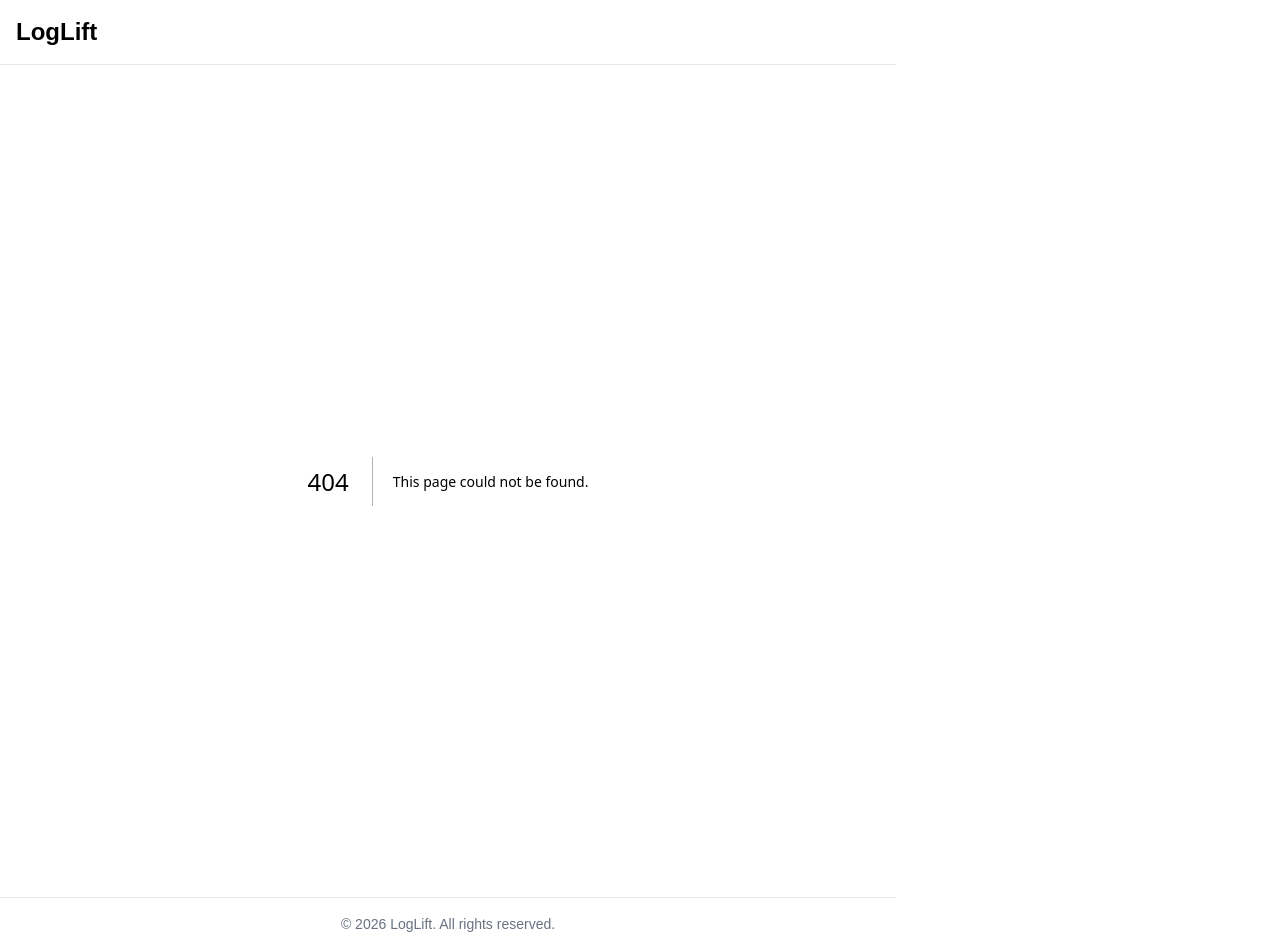
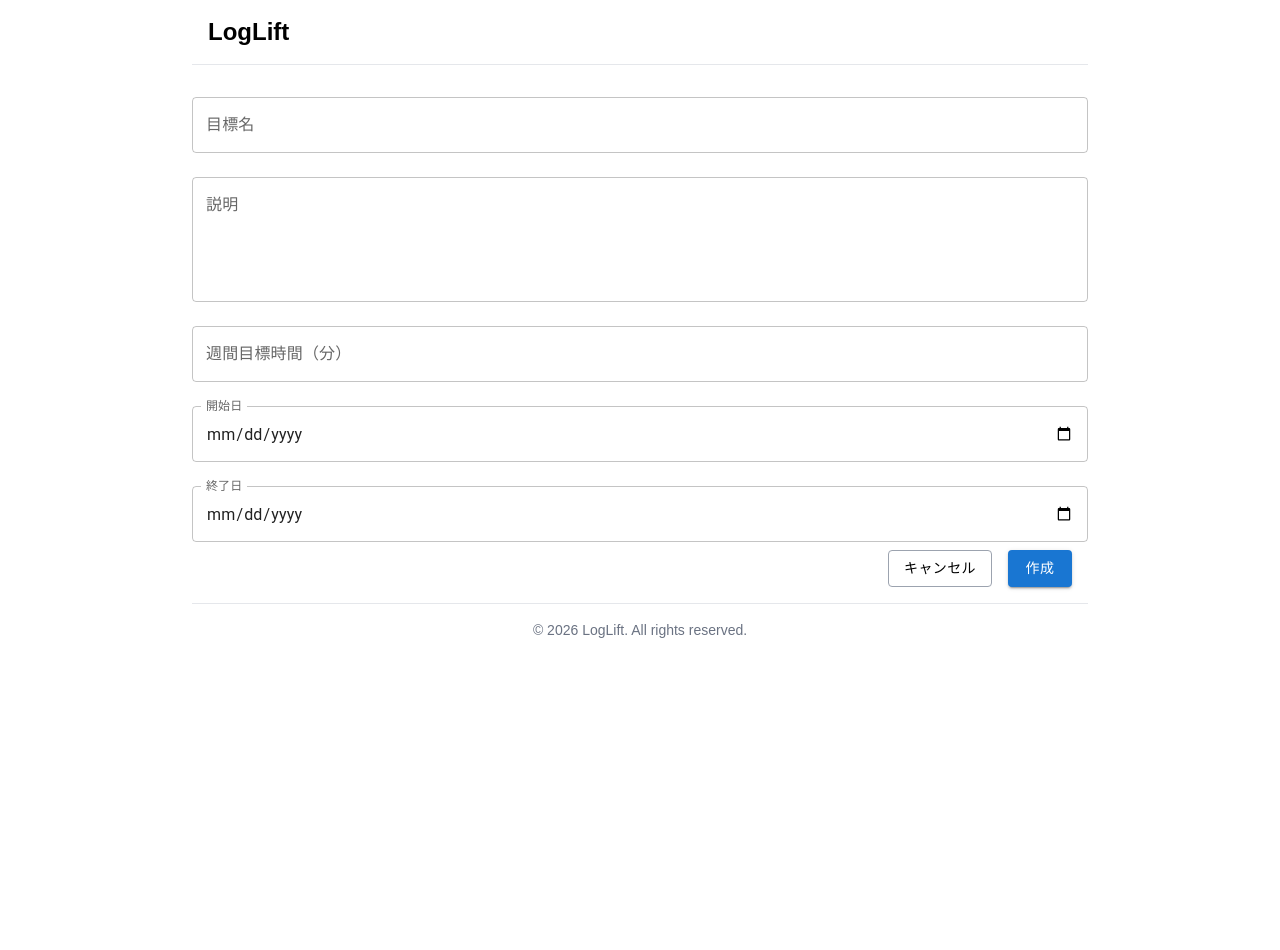
Before and after one commit to likapantrip/log-lift, a Next.js app in the folder frontend/: page /goals/create in a window 1280 px wide. Before the commit this address had no page. After the commit the page ends 800 px from the top, so only its background shows below. Built offline with nearby package versions, Linux system fonts and the light colour scheme.

Commit message:
目標作成画面を作成

```diff
--- /dev/null
+++ b/frontend/app/goals/create/page.tsx
@@ -0,0 +1,28 @@
+import {
+  Box,
+  Button,
+  TextField,
+} from '@mui/material';
+import { ButtonColors } from '@/types/colorStyles';
+
+export default function CreateGoal() {
+  return (
+    <div>
+      <Box>
+        <TextField label="目標名" fullWidth margin="normal" />
+        <TextField label="説明" fullWidth margin="normal" multiline rows={4} />
+        <TextField label="週間目標時間（分）" fullWidth margin="normal" type="number" />
+        <TextField label="開始日" fullWidth margin="normal" type="date" slotProps={{ inputLabel: { shrink: true } }} />
+        <TextField label="終了日" fullWidth margin="normal" type="date" slotProps={{ inputLabel: { shrink: true } }} />
+      </Box>
+      <Box className='flex justify-end gap-4 px-4'>
+        <Button variant="outlined" sx={ButtonColors.GrayButton}>
+          キャンセル
+        </Button>
+        <Button variant="contained" sx={ButtonColors.BlueButton}>
+          作成
+        </Button>
+      </Box>
+    </div>
+  );
+}
```
